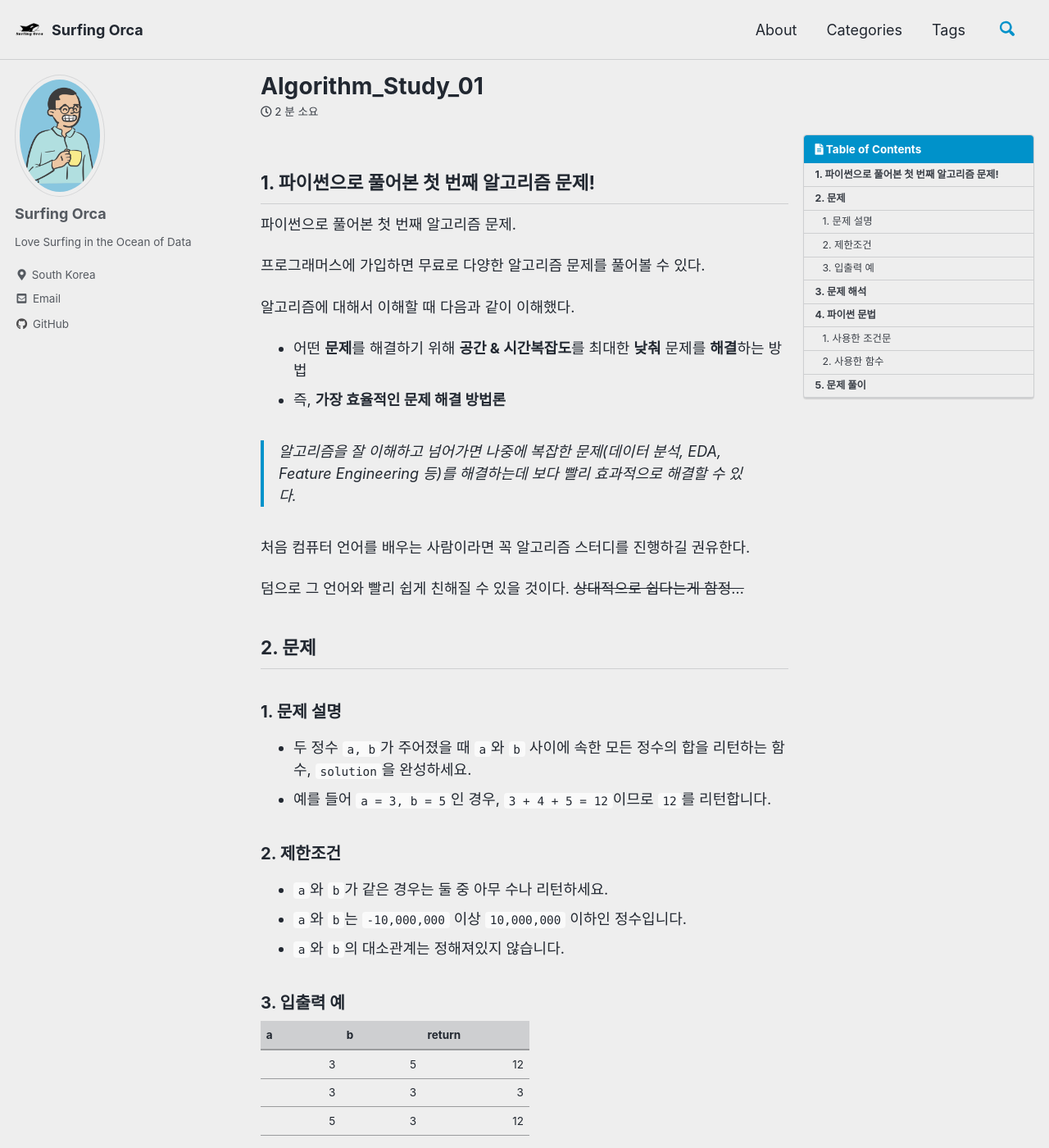
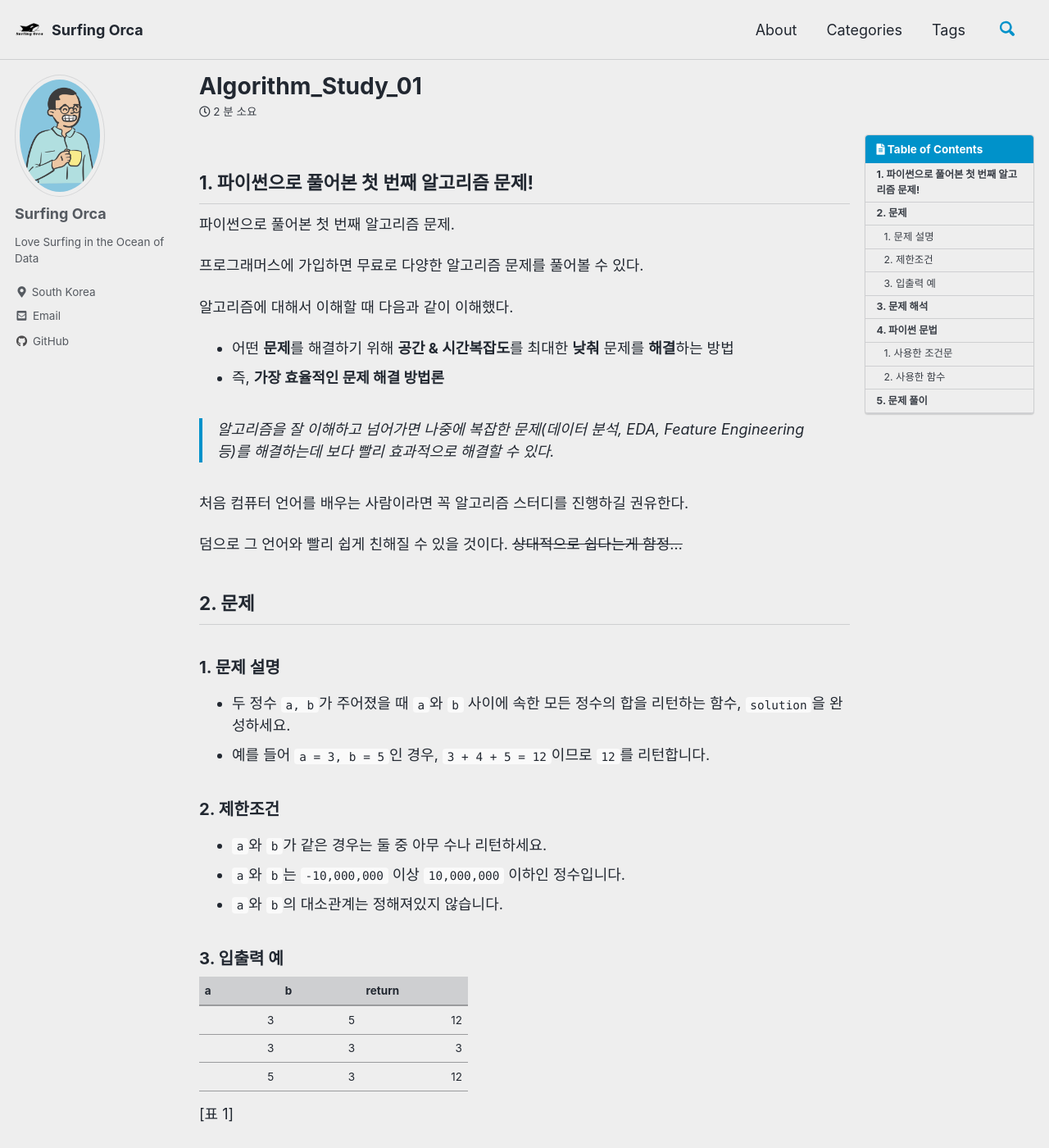
Before and after one commit to SurfingOrca/SurfingOrca.github.io, a Jekyll site: the page built from _posts/2020-08-25-Algorithm_Study_01.md, in a window 1280 px wide and 1400 px high. Shown: the whole window at 82% size. Built offline with Jekyll 4.4.1, drawn with Linux system fonts in a browser that asks for light colours; cached includes are drawn as plain includes; comment, search, counter and statistics services are not loaded.

Commit message:
sidebar widths are modified.

```diff
--- a/_sass/minimal-mistakes/_variables.scss
+++ b/_sass/minimal-mistakes/_variables.scss
@@ -151,9 +151,9 @@ $max-width: $x-large !default;
    Grid
    ========================================================================== */
 
-$right-sidebar-width-narrow: 200px !default;
-$right-sidebar-width: 300px !default;
-$right-sidebar-width-wide: 400px !default;
+$right-sidebar-width-narrow: 150px !default;
+$right-sidebar-width: 225px !default;
+$right-sidebar-width-wide: 300px !default;
 
 /*
    Other
```
